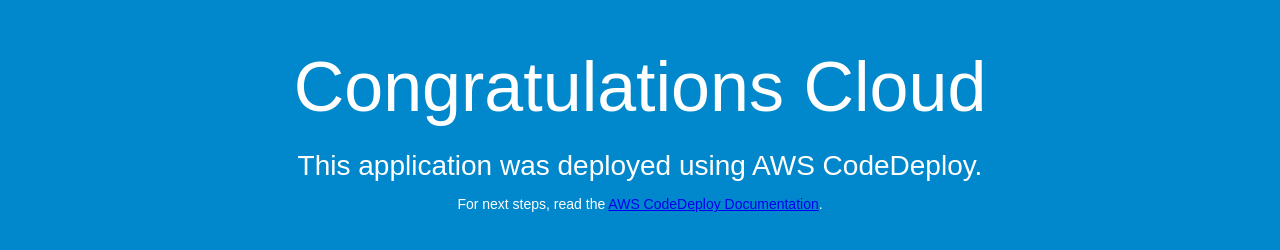
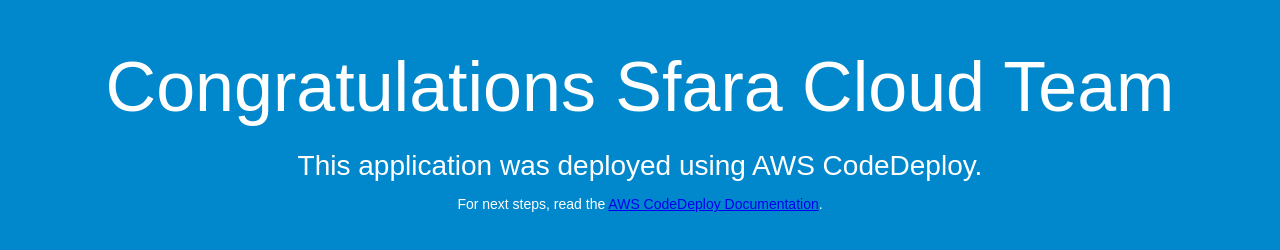
Before and after one commit to bhaminisurya/codepipeline, a plain HTML site: page index.html in a window 1280 px wide. Drawn offline with Linux system fonts and the light colour scheme.

Commit message:
cd-pipeline

```diff
--- a/index.html
+++ b/index.html
@@ -26,7 +26,7 @@
 </head>
 <body>
   <div align="center">
-    <h1>Congratulations Cloud</h1>
+    <h1>Congratulations Sfara Cloud Team</h1>
     <h2>This application was deployed using AWS CodeDeploy.</h2>
     <p>For next steps, read the <a href="http://aws.amazon.com/documentation/codedeploy">AWS CodeDeploy Documentation</a>.</p>
   </div>
```
